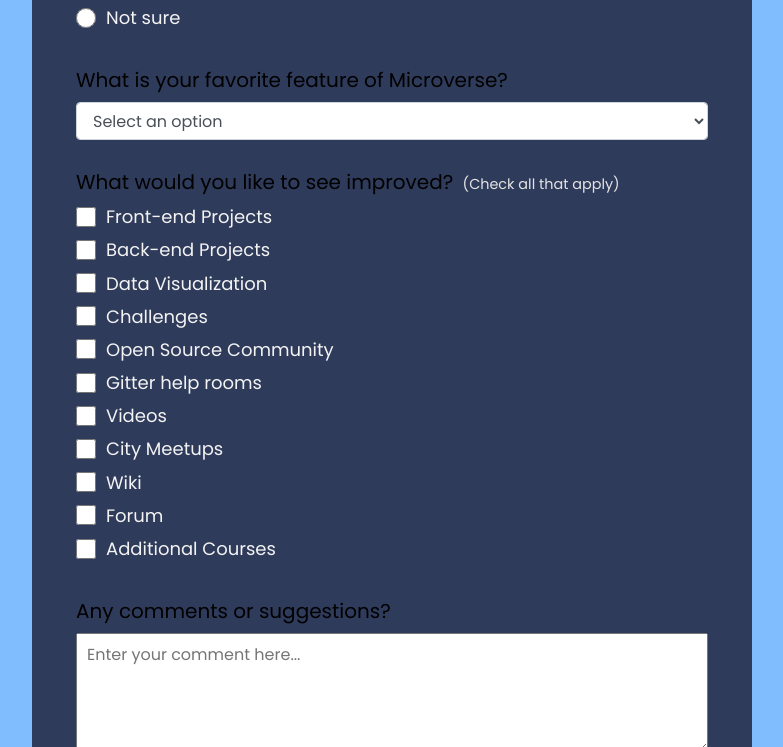
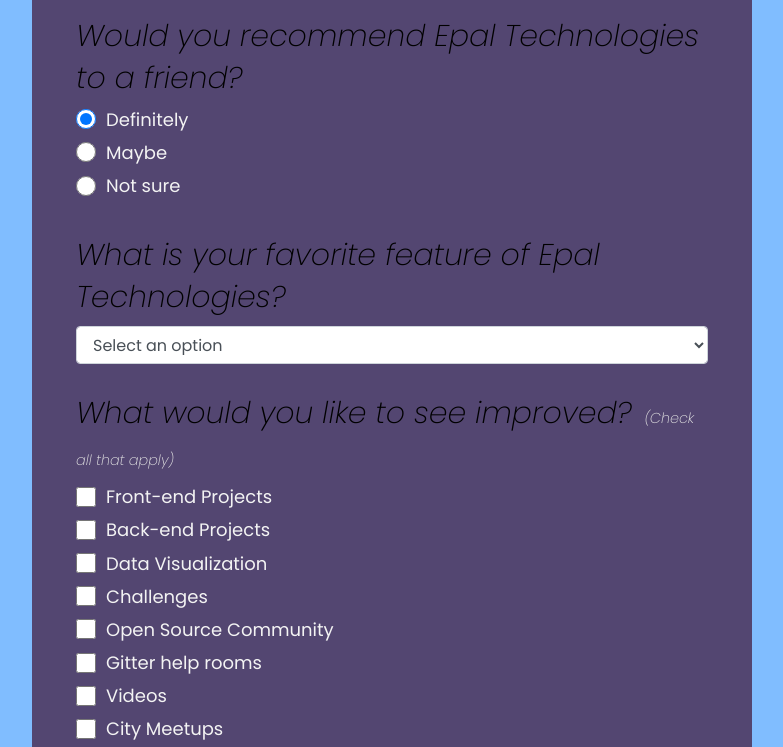
Before and after one commit to Epaltechs1/Survey-form, a plain HTML site: page index.html in a window 1280 px wide. Shown: the part 717-1464 px from the top of the page, without its empty margins (248-1031 px from the left). Drawn offline with Linux system fonts and the light colour scheme.

Commit message:
Edit HTML, CSS and README files

```diff
--- a/index.html
+++ b/index.html
@@ -65,7 +65,7 @@
       </div>
 
       <div class="form-group">
-        <p>Would you recommend Microverse to a friend?</p>
+        <p>Would you recommend Epal Technologies to a friend?</p>
         <label>
           <input
             name="user-recommend"
@@ -96,7 +96,7 @@
 
       <div class="form-group">
         <p>
-          What is your favorite feature of Microverse?
+          What is your favorite feature of Epal Technologies?
         </p>
         <select id="most-like" name="mostLike" class="form-control" required>
           <option disabled selected value>Select an option</option>
--- a/style.css
+++ b/style.css
@@ -2,9 +2,9 @@
 
 :root {
   --color-white: #f3f3f3;
-  --color-darkblue: #1b1b32;
-  --color-darkblue-alpha: rgba(27, 27, 50, 0.8);
-  --color-green: #37af65;
+  --color-darkblue: #2b1b32;
+  --color-darkblue-alpha: rgba(72, 40, 78, 0.8);
+  --color-green: #306845;
 }
 
 *,
@@ -33,7 +33,8 @@
 p {
   font-size: 1.125rem;
   color:black;
-  font-size: 20px;
+  font-size: 30px;
+  font-style: italic;
 }
 
 h1,
```
Also changed, not shown: 1 other file.
